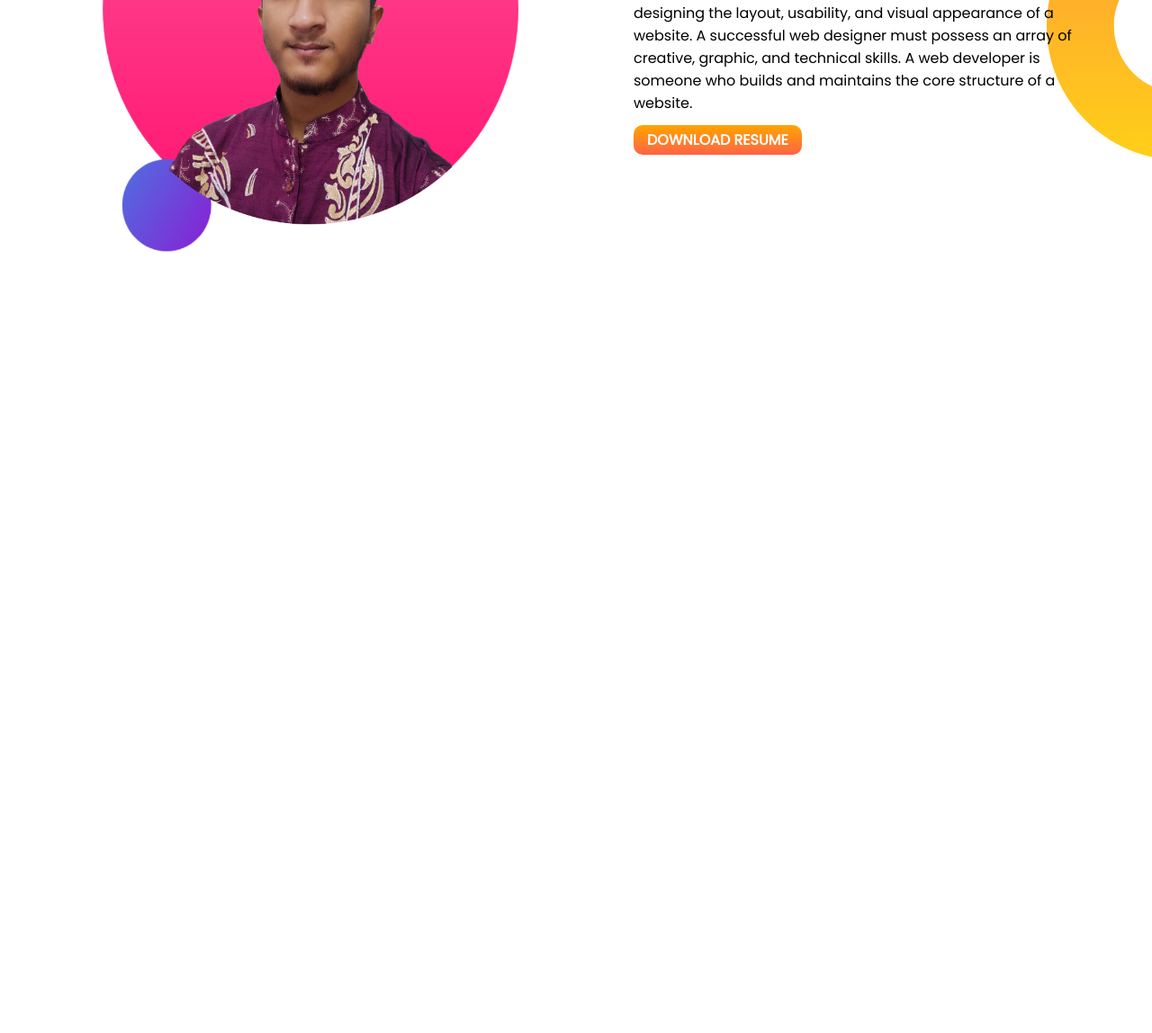
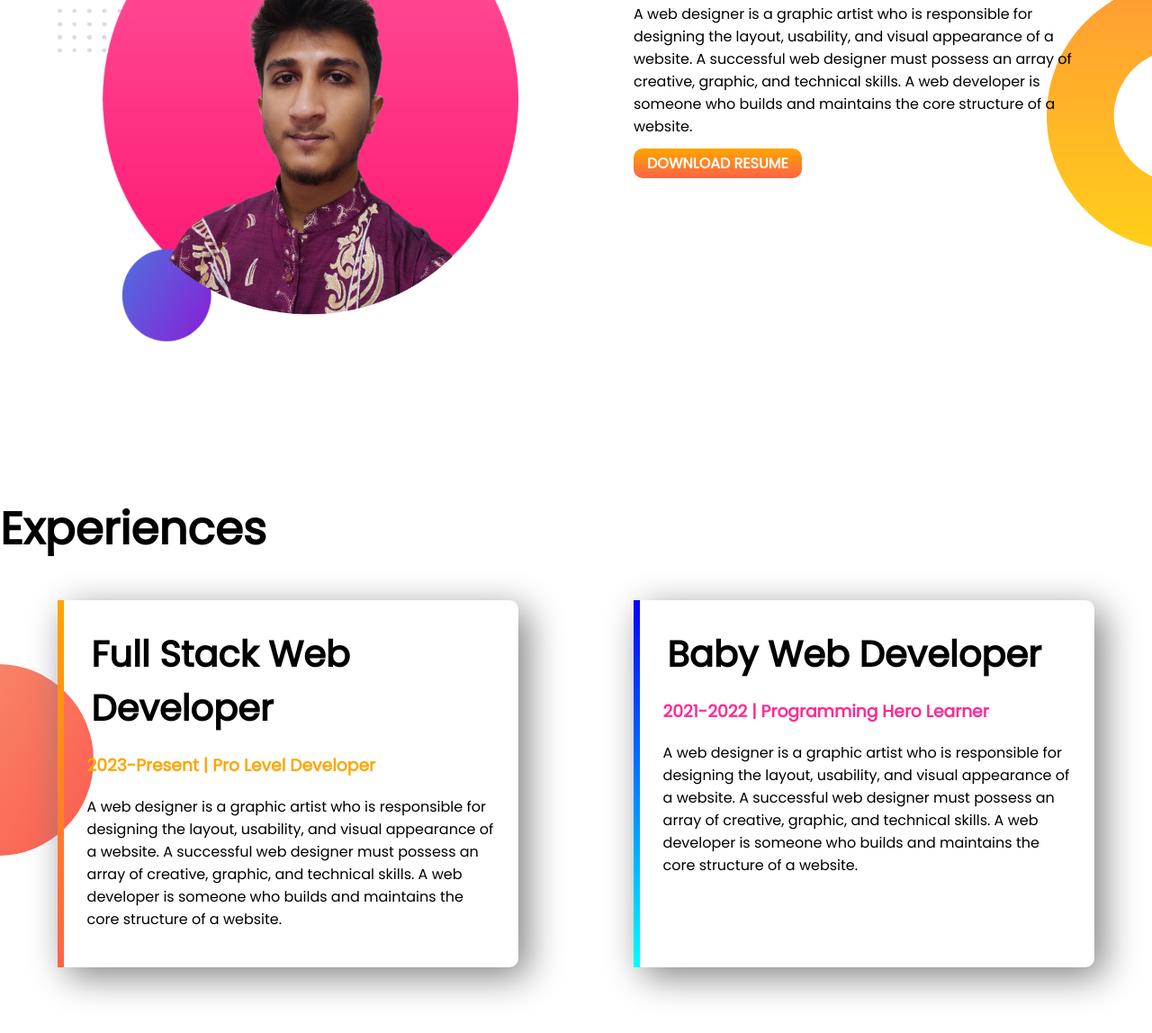
Before and after one commit to Khairul38/developer-portfolio, a plain HTML site: page index.html in a window 1280 px wide. Shown: the part 936-2084 px from the top of the page at 90% size. Before the commit the page ends 1287 px from the top, so only its background shows below. Drawn offline with Linux system fonts and the light colour scheme.

Commit message:
some update

```diff
--- a/index.html
+++ b/index.html
@@ -1,5 +1,6 @@
 <!DOCTYPE html>
 <html lang="en">
+
 <head>
     <meta charset="UTF-8">
     <meta http-equiv="X-UA-Compatible" content="IE=edge">
@@ -10,15 +11,18 @@
     <link href="https://fonts.googleapis.com/css2?family=Poppins&display=swap" rel="stylesheet">
     <link rel="stylesheet" href="style.css">
 </head>
+
 <body>
-    <section class="top-banner">
+    <section class="top-banner flexible-container">
         <div class="half-width">
             <h1>Welcome To</h1>
             <h1><span class="orange-color">Khairul Islam</span> World!</h1>
             <h3>Web Designer and Web Developer</h3>
-            <p>A web designer is a graphic artist who is responsible for designing the layout, usability, and visual appearance
+            <p>A web designer is a graphic artist who is responsible for designing the layout, usability, and visual
+                appearance
                 of a
-            website. A successful web designer must possess an array of creative, graphic, and technical skills. A web
+                website. A successful web designer must possess an array of creative, graphic, and technical skills. A
+                web
                 developer
                 is someone who builds and maintains the core structure of a website.</p>
             <a class="link-button" target="_blank" href="">Hire Me</a>
@@ -27,20 +31,50 @@
             <img src="images/khairul-portfplio.png" alt="">
         </div>
     </section>
-    <section class="dream-big">
+    <section class="dream-big flexible-container">
         <div class="half-width">
             <img src="images/khairul-portfolio2.png" alt="">
         </div>
         <div class="half-width">
             <h1>Dream <span class="pink-color">Big</span></h1>
             <h3>Become a Web Developer</h3>
-            <p>A web designer is a graphic artist who is responsible for designing the layout, usability, and visual appearance
+            <p>A web designer is a graphic artist who is responsible for designing the layout, usability, and visual
+                appearance
                 of a
-            website. A successful web designer must possess an array of creative, graphic, and technical skills. A web
+                website. A successful web designer must possess an array of creative, graphic, and technical skills. A
+                web
                 developer
                 is someone who builds and maintains the core structure of a website.</p>
             <a class="link-button" target="_blank" href="">DOWNLOAD RESUME</a>
         </div>
     </section>
+    <section class="experince-area">
+        <h1>Experiences</h1>
+        <div class="flexible-container">
+            <div id="border-left" class="shadow-item">
+                <h1>Full Stack Web Developer</h1>
+                <h3 class="orange-color">2023-Present | Pro Level Developer</h3>
+                <p>A web designer is a graphic artist who is responsible for designing the layout, usability, and visual
+                    appearance
+                    of a
+                    website. A successful web designer must possess an array of creative, graphic, and technical skills. A
+                    web
+                    developer
+                    is someone who builds and maintains the core structure of a website.</p>
+            </div>
+            <div id="border-right" class="shadow-item">
+                <h1>Baby Web Developer</h1>
+                <h3 class="pink-color">2021-2022 | Programming Hero Learner</h3>
+                <p>A web designer is a graphic artist who is responsible for designing the layout, usability, and visual
+                    appearance
+                    of a
+                    website. A successful web designer must possess an array of creative, graphic, and technical skills. A
+                    web
+                    developer
+                    is someone who builds and maintains the core structure of a website.</p>
+            </div>
+        </div>
+    </section>
 </body>
+
 </html>
--- a/style.css
+++ b/style.css
@@ -11,8 +11,9 @@ h1{
 .pink-color{
     color: rgb(255, 41, 148);
 }
-section{
+.flexible-container{
     display: flex;
+    margin-bottom: 100px;
 }
 .half-width{
     width: 50%;
@@ -42,3 +43,33 @@ a:hover{
     background-repeat: no-repeat;
     background-position: right;
 }
+.shadow-item{
+    width: 50%;
+    height: auto;
+    margin: 0% 0% 5%;
+    margin-right: 5%;
+    margin-left: 5%;
+    padding: 2%;
+    border-radius: 10px;
+    box-shadow: 10px 10px 40px gray;
+}
+.flexible-container h1{
+    font-size: 40px;
+    margin: 1%;
+}
+.experince-area{
+    background-image: url(images/exp-bg.png);
+    background-repeat: no-repeat;
+    background-position: left;
+}
+#border-left{
+    border-left: 7px solid;
+    border-image: linear-gradient(orange, tomato);
+    border-image-slice: 1;
+}
+#border-right{
+    border-left: 7px solid;
+    border-image: linear-gradient(blue, cyan);
+    border-image-slice: 1;
+    border-top-left-radius: 5px;
+}
```
Lines whose indentation alone changed are shown as unchanged.
